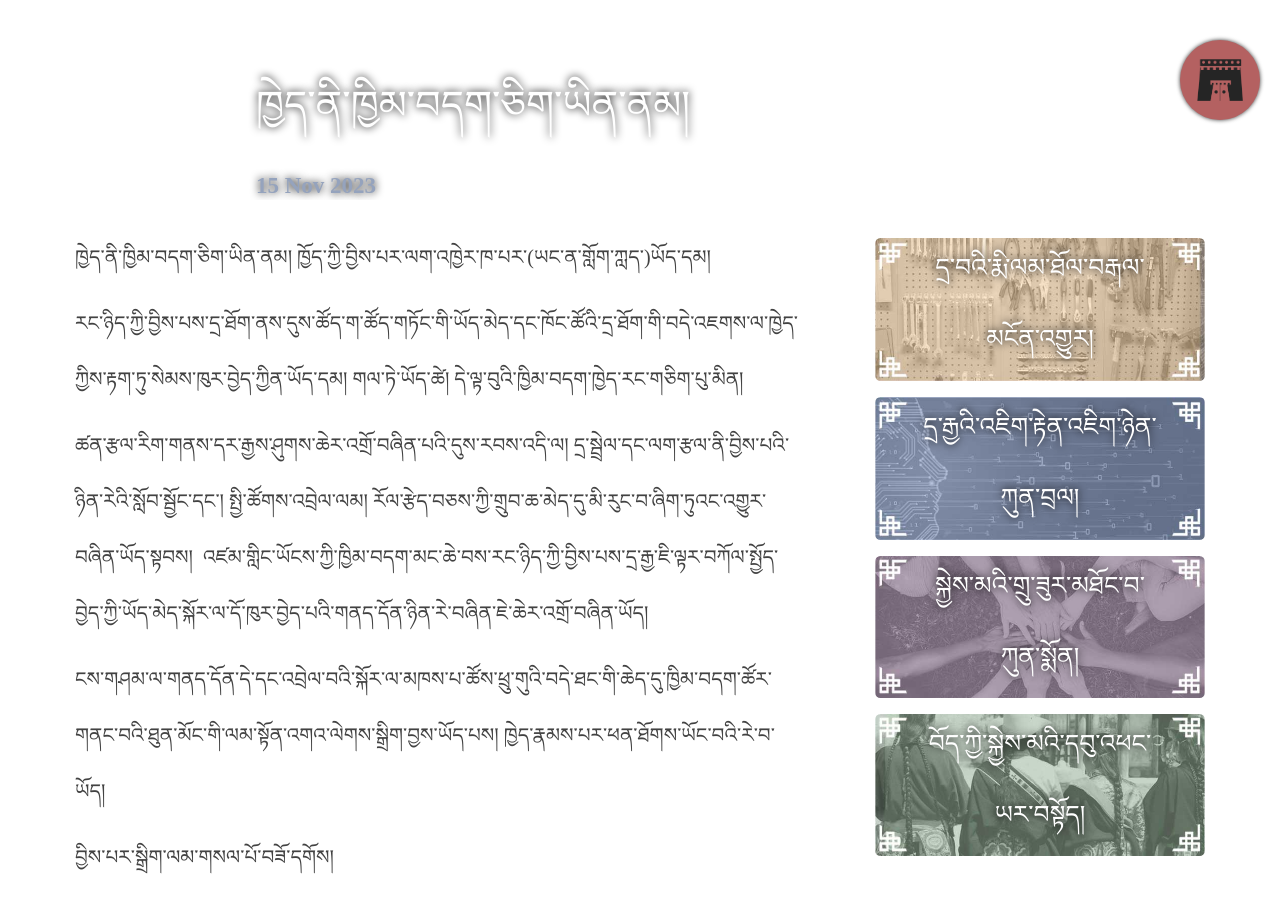
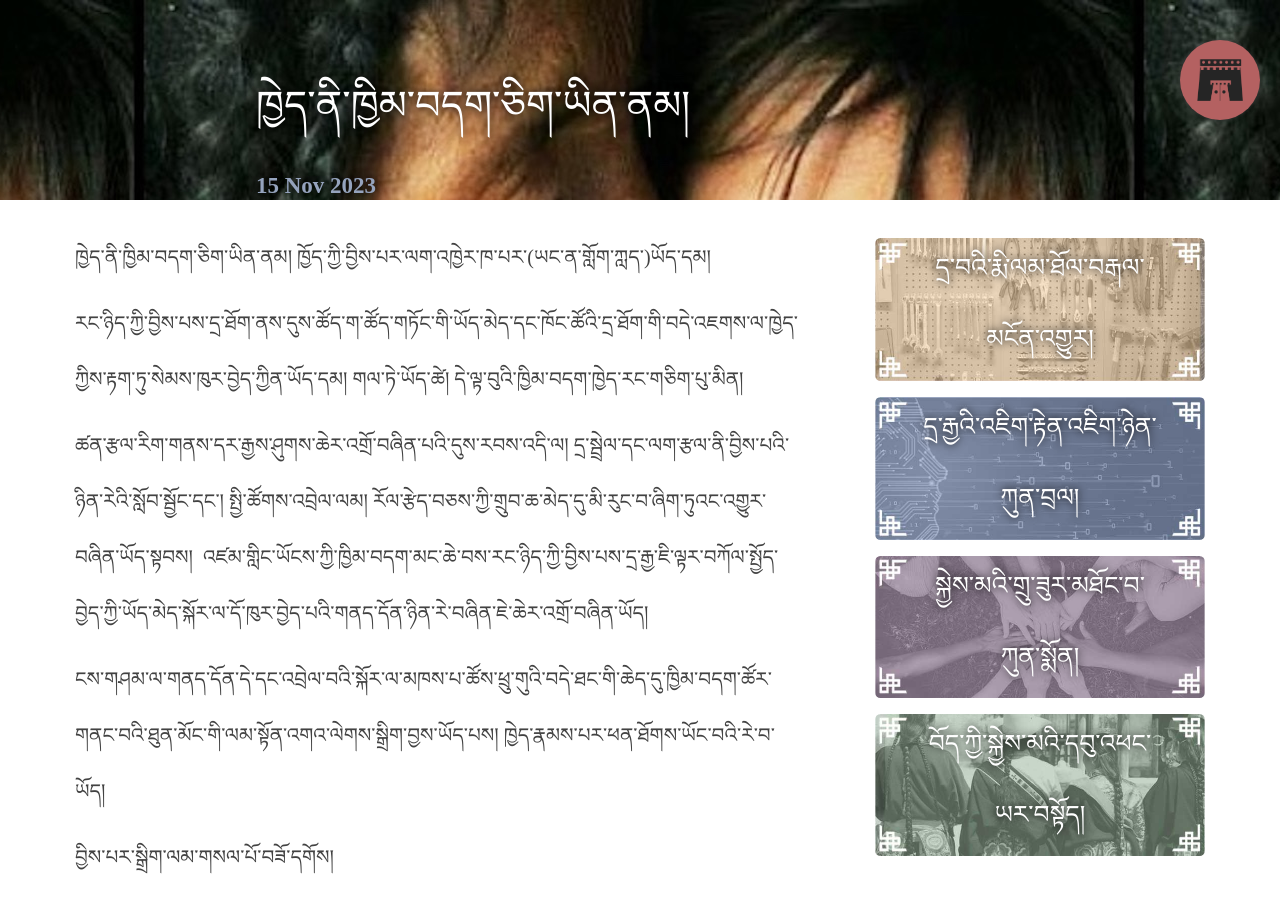
Before and after one commit to ghanglha/ghanglha2, a Jekyll site: the page built from _posts/2023-11-15-protecting your child online.md, in a window 1280 px wide and 900 px high. Built offline with Jekyll 4.4.1, drawn with Linux system fonts in a browser that asks for light colours; some web fonts are replaced; comment, search, counter and statistics services are not loaded.

Commit message:
TinaCMS content update

```diff
--- a/_posts/2023-11-15-protecting your child online.md
+++ b/_posts/2023-11-15-protecting your child online.md
@@ -1,10 +1,10 @@
 ---
 title: 'ཁྱེད་ནི་ཁྱིམ་བདག་ཅིག་ཡིན་ནམ། '
-date: '2023-11-15T05:00:00.000Z'
+date: 2023-11-15T05:00:00.000Z
 category: online-space
 layout: post
+featuredImage: /assets/images/Tibetan-clinic-infant-mortality-1.jpeg
 ---
-
 
 ཁྱེད་ནི་ཁྱིམ་བདག་ཅིག་ཡིན་ནམ། ཁྱོད་ཀྱི་བྱིས་པར་ལག་འཁྱེར་ཁ་པར་(ཡང་ན་གློག་ཀླད་)ཡོད་དམ།
 
```
